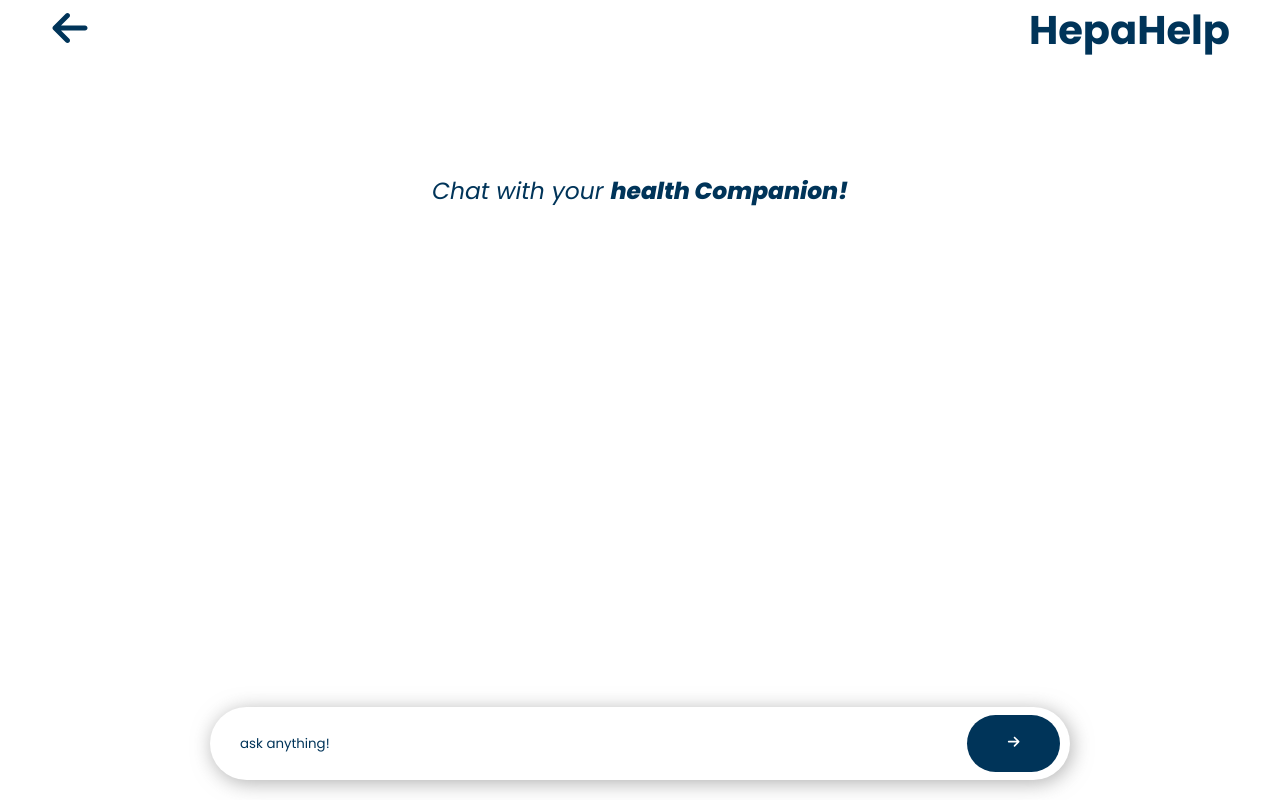
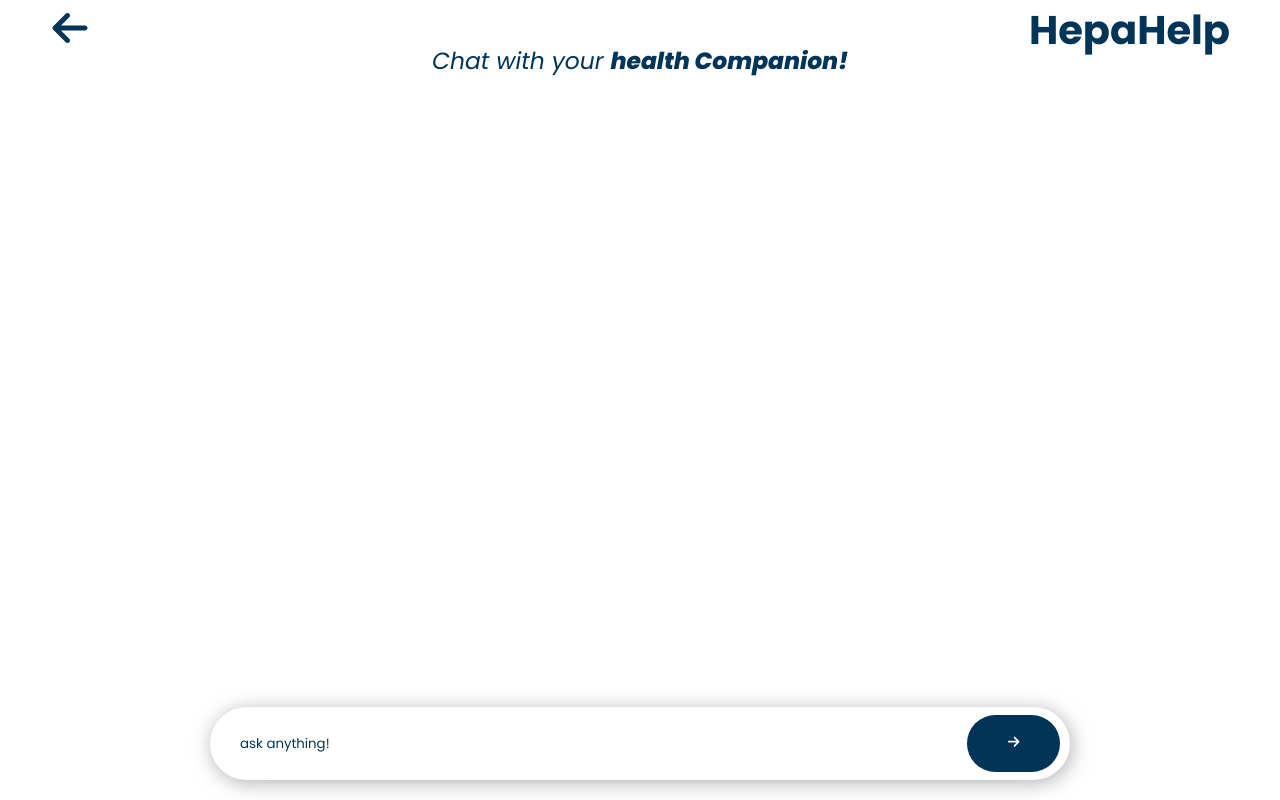
Before and after one commit to kr1shh/LeverDiseaseAnalyzerReactFrontend, a React (Vite) app: page /chat in a window 1280 px wide. Built offline with nearby package versions, Linux system fonts and the light colour scheme; a web font is replaced by a local one.

Commit message:
scrolling added with an issue

```diff
--- a/src/pages/Chat/Chat.scss
+++ b/src/pages/Chat/Chat.scss
@@ -7,7 +7,7 @@
     flex-direction: column;
 
     .title{
-        padding: 150px 0;
+        padding: 20px 0;
         color: #003459;
         font-size: 20px;
         font-style: italic;
@@ -81,6 +81,13 @@
         justify-content: center;
         width: 800px;
         margin-bottom: 130px;
+        // height: 500px;
+        // overflow-y: auto;
+        // scroll-behavior: smooth;
+
+        // &::-webkit-scrollbar{
+        //     display: none;
+        // }
 
         .bubble{
             max-width: 300px;
```
Also changed, not shown: src/pages/Chat/Chat.jsx (+0 -15 lines).
